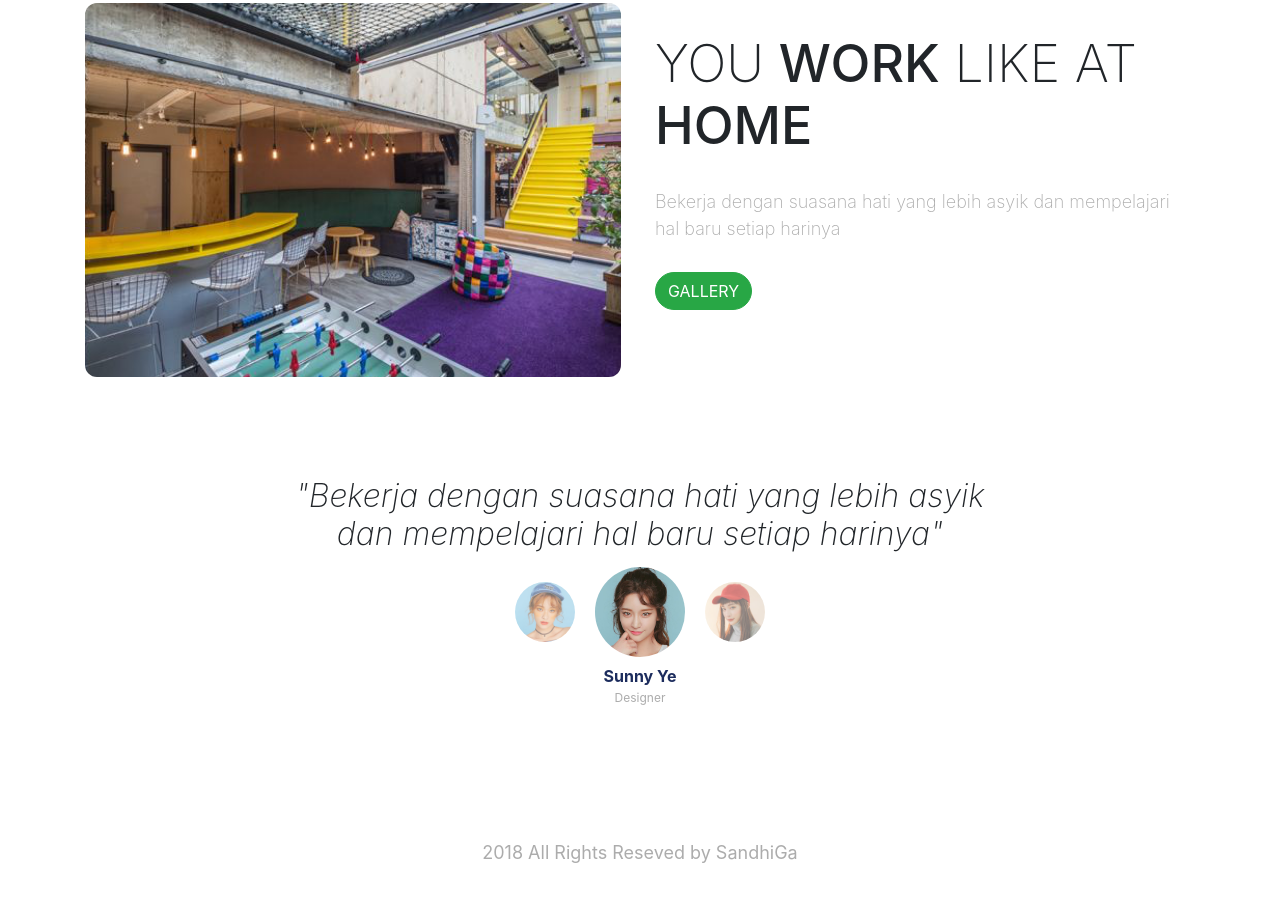
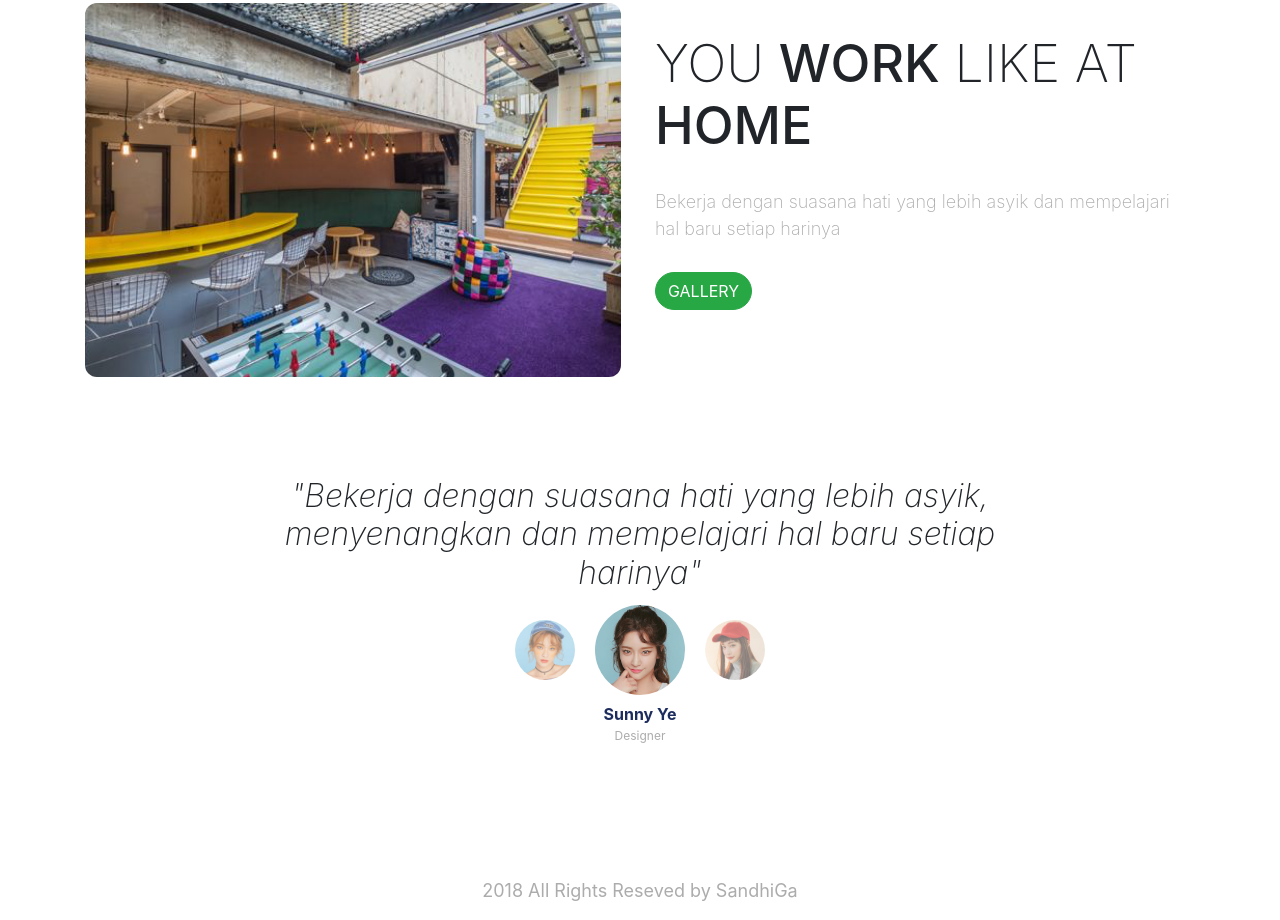
Before and after one commit to nurwana99/simple-landing-page, a plain HTML site: page index.html in a window 1280 px wide. Shown: the part 848-1768 px from the top of the page. Before the commit the page ends 1730 px from the top, so only its background shows below. Drawn offline with Linux system fonts and the light colour scheme.

Commit message:
mengubah tulisan pada testimonial

```diff
--- a/index.html
+++ b/index.html
@@ -94,7 +94,7 @@
       <section class="testimonial">
         <div class="row justify-content-center">
           <div class="col-lg-8">
-            <h5>"Bekerja dengan suasana hati yang lebih asyik dan mempelajari hal baru setiap harinya"</h5>
+            <h5>"Bekerja dengan suasana hati yang lebih asyik, menyenangkan dan mempelajari hal baru setiap harinya"</h5>
           </div>
         </div>
 
```
